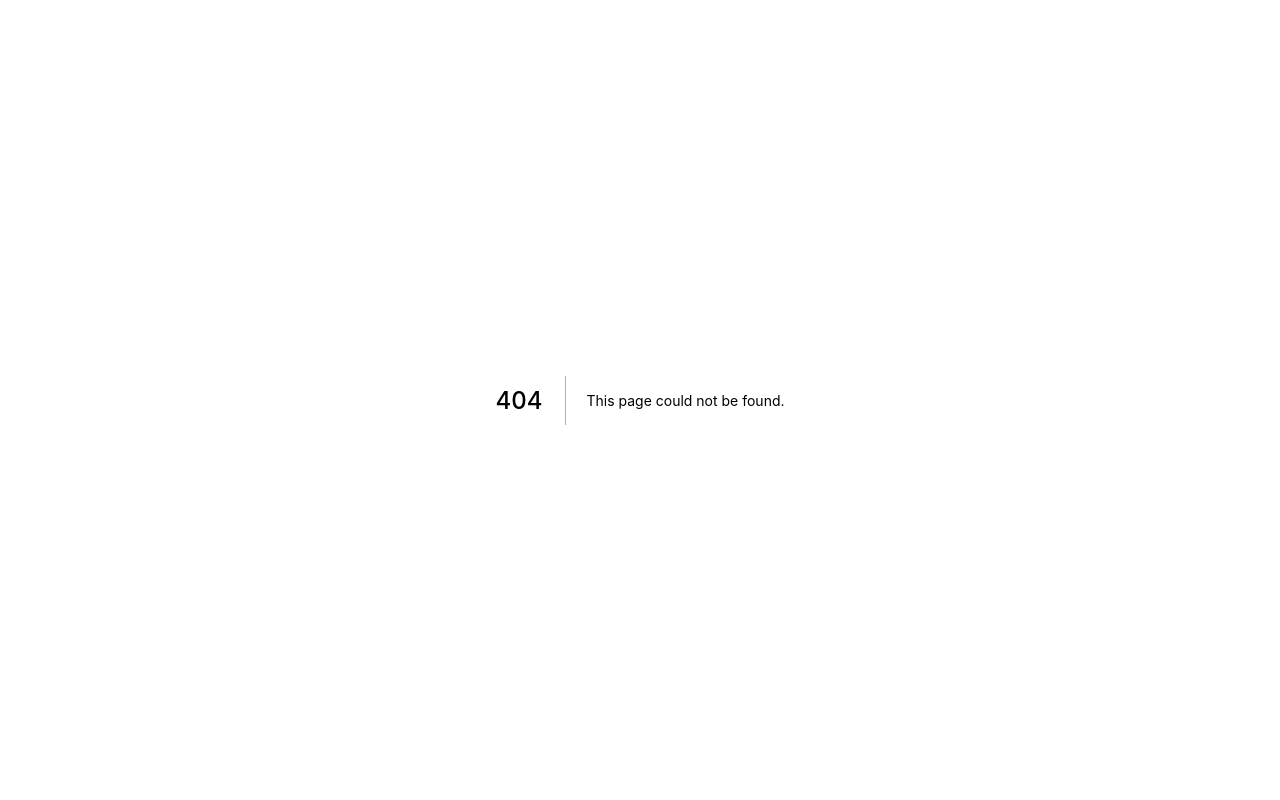
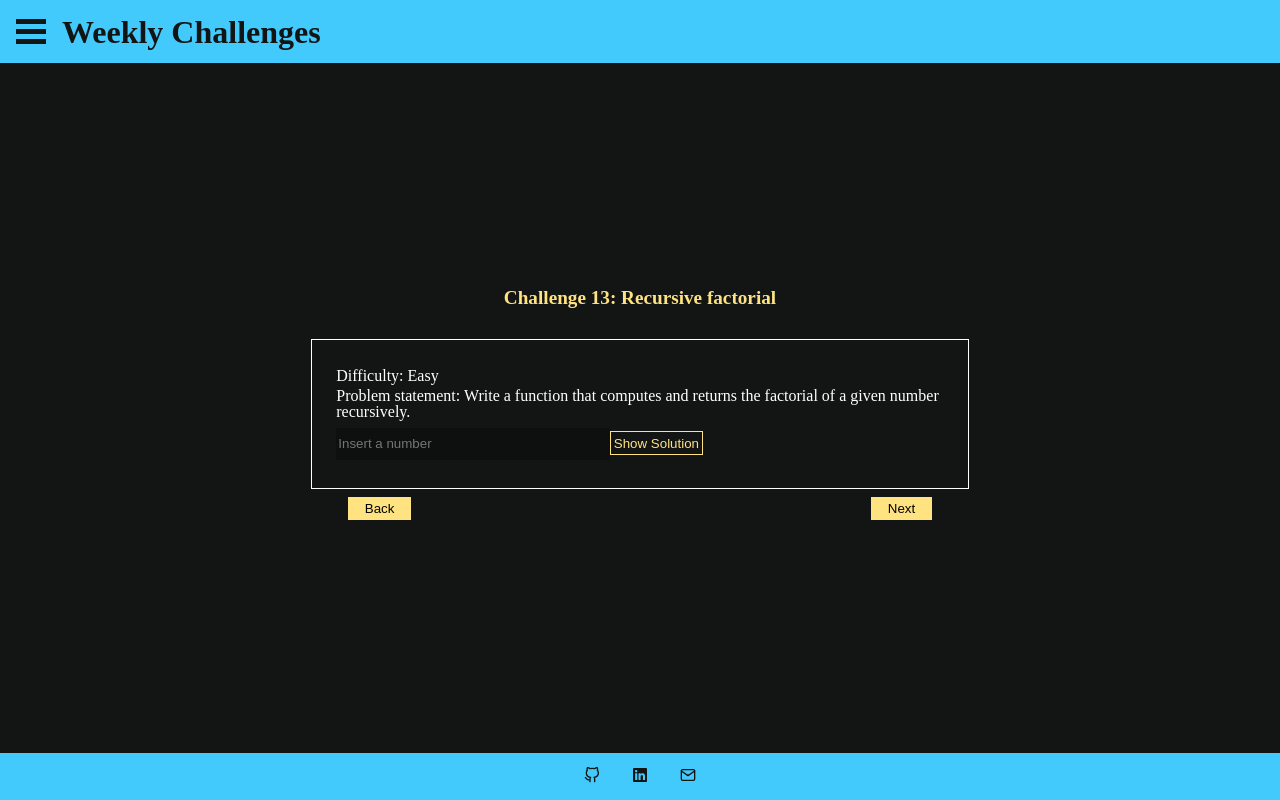
Before and after one commit to agusting19/Weekly-Challenges-v2, a Next.js app: page /Challenges/week13 in a window 1280 px wide. Before the commit this address had no page. Built offline with nearby package versions, Linux system fonts and the light colour scheme.

Commit message:
Week13 solved

```diff
--- a/pages/Challenges/week11.jsx
+++ b/pages/Challenges/week11.jsx
@@ -92,7 +92,7 @@ const Week11 = () => {
         </div>
         <div className={styles.buttons}>
           <ButtonNextReturn link={"/Challenges/week10"} text={"Back"} />
-          <ButtonNextReturn link={"/"} text={"Next"} />
+          <ButtonNextReturn link={"/Challenges/week12"} text={"Next"} />
         </div>
         <Modal isOpen={showModal} closeModal={changeModalState}>
           <div className={styles.modal__message}>{message}</div>
--- a/pages/Challenges/week12.jsx
+++ b/pages/Challenges/week12.jsx
@@ -81,8 +81,8 @@ const Week12 = () => {
           </form>
         </div>
         <div className={styles.buttons}>
-          <ButtonNextReturn link={"/Challenges/week10"} text={"Back"} />
-          <ButtonNextReturn link={"/"} text={"Next"} />
+          <ButtonNextReturn link={"/Challenges/week11"} text={"Back"} />
+          <ButtonNextReturn link={"/Challenges/week13"} text={"Next"} />
         </div>
         <Modal isOpen={showModal} closeModal={changeModalState}>
           <div className={styles.modal__message}>{message}</div>
--- /dev/null
+++ b/pages/Challenges/week13.jsx
@@ -0,0 +1,92 @@
+import { useState } from "react";
+import {
+  Layout,
+  ButtonSolution,
+  ButtonNextReturn,
+  Modal,
+} from "../../components";
+import styles from "../../styles/challenges.module.css";
+
+const factorialize = (num) => {
+  if (num == 0) return 1;
+
+  return num * factorialize(num - 1);
+};
+
+const Week13 = () => {
+  const [showModal, setShowModal] = useState(false);
+  const [message, setMessage] = useState("");
+  const [input, setInput] = useState({
+    number: "",
+  });
+
+  const onChange = (e) => {
+    setInput({ ...input, [e.target.name]: e.target.value });
+  };
+
+  const handleSubmit = () => {
+    if (isNaN(input.number) || !input.number)
+      return setMessage("The input has to be a natural number");
+
+    if (input.number < 0)
+      return setMessage("The input has to be a natural number");
+
+    if (input.number == 0) return setMessage("The factorial of 0 is: 1");
+
+    const result = factorialize(input.number);
+    return setMessage(`The factorial of ${input.number} is: ${result}`);
+  };
+
+  const changeModalState = () => {
+    setShowModal(!showModal);
+  };
+
+  return (
+    <Layout>
+      <div className={styles.container}>
+        <h2 className={styles.title}>Challenge 13: Recursive factorial</h2>
+        <div className={styles.statement}>
+          <p className={styles.statement__p}>Difficulty: Easy</p>
+          <p className={styles.statement__p}>
+            Problem statement: Write a function that computes and returns the
+            factorial of a given number recursively.
+          </p>
+          <form
+            className={styles.form}
+            onSubmit={(event) => {
+              event.preventDefault();
+              handleSubmit();
+              changeModalState();
+            }}
+          >
+            <input
+              type="text"
+              name="number"
+              placeholder="Insert a number"
+              onChange={onChange}
+              className={styles.statement__form__input}
+            />
+            <ButtonSolution />
+          </form>
+        </div>
+        <div className={styles.buttons}>
+          <ButtonNextReturn link={"/Challenges/week12"} text={"Back"} />
+          <ButtonNextReturn link={"/"} text={"Next"} />
+        </div>
+        <Modal isOpen={showModal} closeModal={changeModalState}>
+          <div className={styles.modal__message}>{message}</div>
+        </Modal>
+      </div>
+    </Layout>
+  );
+};
+
+export default Week13;
+
+// * Reto #13
+// * FACTORIAL RECURSIVO
+// * Fecha publicación enunciado: 28/03/22
+// * Fecha publicación resolución: 04/04/22
+// * Dificultad: FÁCIL
+// *
+// * Enunciado: Escribe una función que calcule y retorne el factorial de un número dado de forma recursiva.
```
